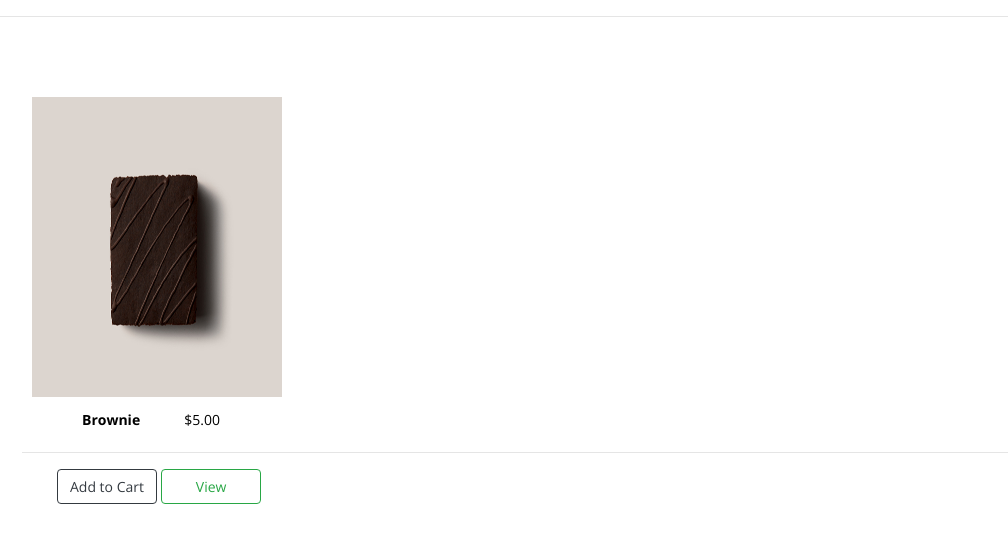
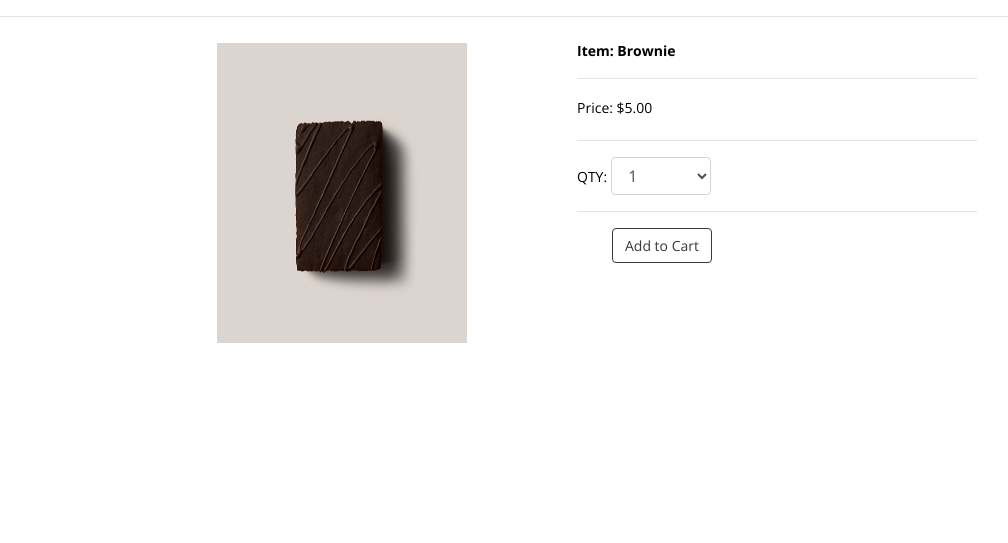
Before and after one commit to jaehyunan11/bakery_website_project, a Django app: page /food_detail/Brownie in a window 1280 px wide. Shown: the part 201-744 px from the top of the page, without its empty margins (63-1071 px from the left). Run offline with Django 3.2, Linux system fonts and the light colour scheme; data comes from the database, SQL or seed files in the repository; both versions use the stored data as it was after the commit; some libraries are stand-ins or nearby versions.

Commit message:
detail page update

```diff
--- a/shop_app/static/css/styles.css
+++ b/shop_app/static/css/styles.css
@@ -227,6 +227,7 @@ h1 {
 
 .bx__wrapper {
     margin: 70px 20px 20px 0px;
+    /* margin: 20px; */
 
 }
 
@@ -240,13 +241,13 @@ h1 {
     color: var(--color-black);
     font-size: var(--font-micro);
     text-align: center;
-    padding-left: 60px;
+    /* padding-left: 60px; */
 
 }
 
 .price > h3 {
     display: inline-block;
-    padding-left: 40px;
+    /* padding-left: 40px; */
     color: var(--color-black);
     font-size: var(--font-micro);
 }
@@ -349,3 +350,35 @@ h1 {
 .hidden{
 	display: none !important;
 }
+
+/*Food Detail */
+
+.detail__bx__wrapper{
+    display:flex;
+    justify-content: center
+}
+
+.detail__image {
+    margin-left: 30px;
+    display: flex;
+
+}
+
+.detail__information {
+    width: 400px;
+    margin-left: 100px;
+    padding-top: 5px;
+
+}
+
+.qty > h3 {
+    display: inline-block;
+    /* padding-left: 40px; */
+    color: var(--color-black);
+    font-size: var(--font-micro);
+}
+
+#selector {
+    display: inline-block;
+    width: 100px;
+}
--- a/shop_app/templates/food_detail.html
+++ b/shop_app/templates/food_detail.html
@@ -2,29 +2,35 @@
 {% load static %}
 {% block content %}
 {% for item in food_name %}
-<div class="bx__wrapper">
-    <ul class="food__list">
-        <li class="anchor__box">
-            <div class="thumbnail">
+<div class="detail__bx__wrapper">
+    <div class="detail__image">
         <a href="#" name="anchor__box__1">
             <img class="anchor__box__img" src="{{item.imageURL}}">
         </a>
     </div>
-            <div class="description">
+    <div class="detail__information">
         <strong class="name">
-                    <a href="#" class="food__name">{{item.name}}</a>
-                </strong>
-                <strong class="price">
-                    <h3>${{item.price}}</h3>
+            <a href="#" class="food__name">Item: {{item.name}}</a>
         </strong>
         <hr>
-                <button data-food={{id.id}} data-action="add" class="btn btn-outline-dark add-btn update-cart"
-                    id="cart_btn">Add to
-                    Cart</button>
-                <a class="btn btn-outline-success" href="#" id="view_btn">View</a>
+        <strong class="price">
+            <h3>Price: ${{item.price}}</h3>
+        </strong>
+        <hr>
+        <strong class="qty">
+            <h3>QTY: </h3>
+            <select class="form-control" id="selector">
+                <option value=1>1</option>
+                <option value=2>2</option>
+                <option value=3>3</option>
+                <option value=4>4</option>
+                <option value=5>5</option>
+            </select>
+        </strong>
+        <hr>
+        <button data-food={{item.id}} data-action="add" class="btn btn-outline-dark add-btn update-cart"
+            id="cart_btn">Add to Cart</button>
     </div>
-        </li>
-    </ul>
 </div>
 {% endfor %}
 {% endblock content %}
```
Also changed, not shown: db.sqlite3. Lines whose indentation alone changed are shown as unchanged.
